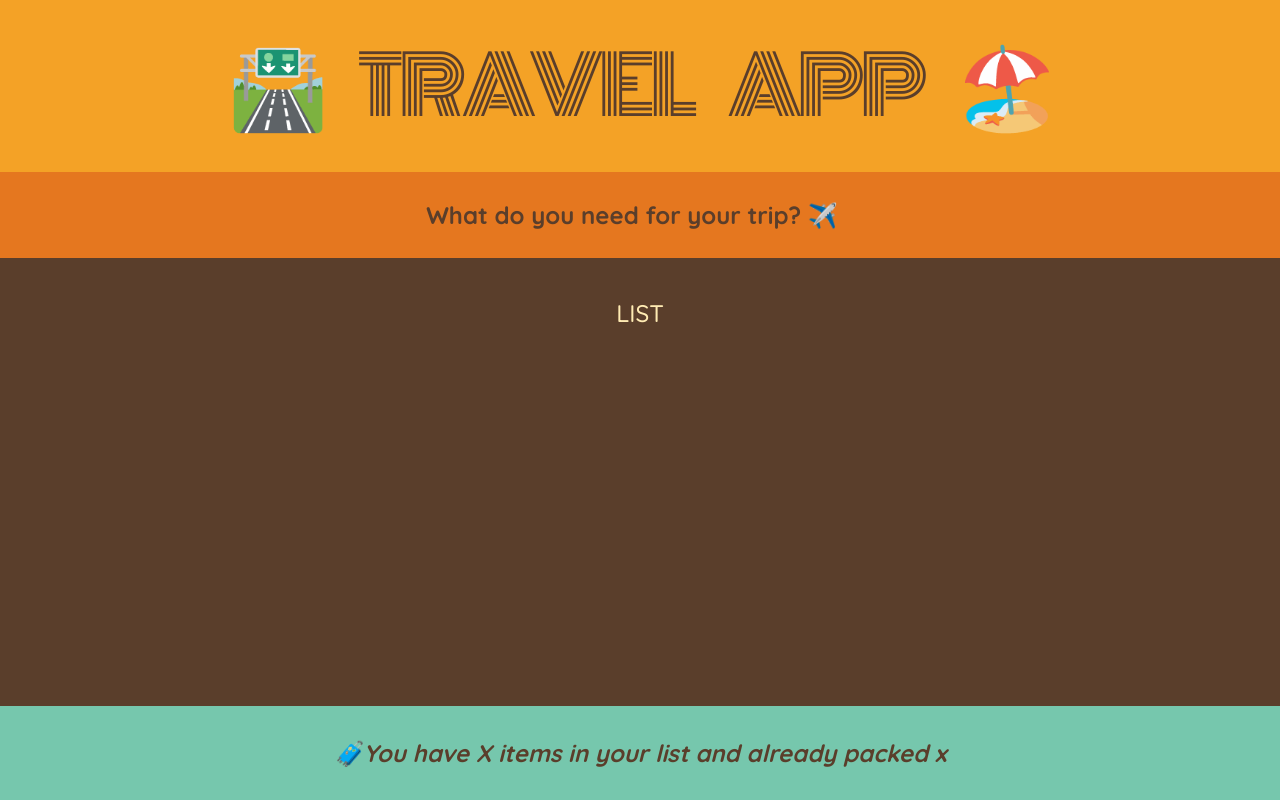
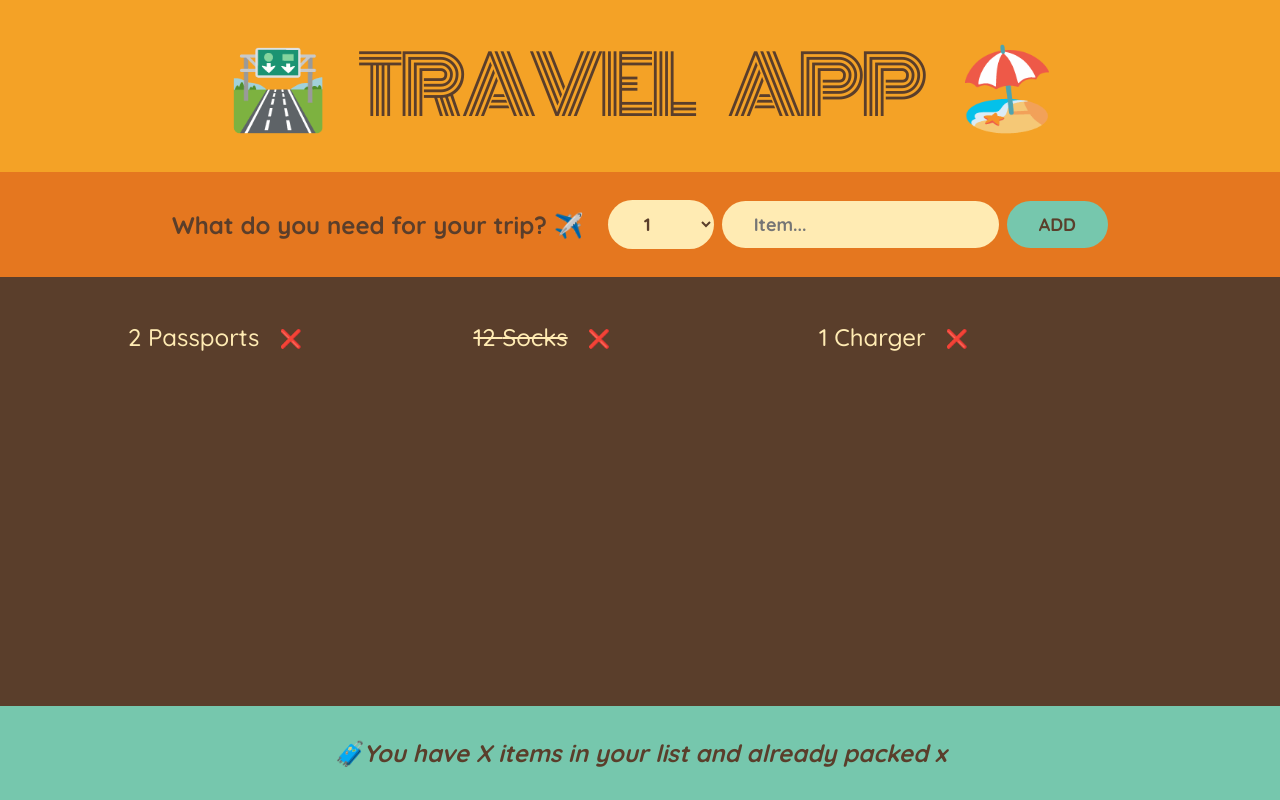
Before and after one commit to mdxramos64136/travel-list-react, a React (Create React App) app: page / in a window 1280 px wide. Built offline with nearby package versions, Linux system fonts and the light colour scheme.

Commit message:
building a form

```diff
--- a/src/App.js
+++ b/src/App.js
@@ -1,3 +1,9 @@
+const initialItems = [
+  { id: 1, description: "Passports", quantity: 2, packed: false },
+  { id: 2, description: "Socks", quantity: 12, packed: true },
+  { id: 3, description: "Charger", quantity: 1, packed: false },
+];
+/****************************************************************** */
 export default function App() {
   return (
     <div className="app">
@@ -8,24 +14,69 @@ export default function App() {
     </div>
   );
 }
-
+/******************************************************************** */
 // Shortcut to the emoji list Wid + .
 function Logo() {
   return <h1>🛣️ Travel App 🏖️</h1>;
 }
-
+/******************************************************************** */
 function Form() {
+  //When you click on add button, tha page auto-reload. To avoid that , use e.preventDefault();
+  function handleSubmit(e) {
+    e.preventDefault();
+  }
   return (
-    <div className="add-form">
+    <form
+      className="add-form"
+      onSubmit={handleSubmit}>
       <h3>What do you need for your trip? ✈️ </h3>
+      <select>
+        {Array.from({ length: 20 }, (_, i) => i + 1).map((num) => (
+          <option
+            value={num}
+            key={num}>
+            {num}
+          </option>
+        ))}
+      </select>
+      <input
+        type="text"
+        placeholder="Item..."
+      />
+      <button>Add</button>
+    </form>
+  );
+}
+/******************************************************************** */
+function PackingList() {
+  return (
+    <div className="list">
+      <ul>
+        {initialItems.map((itemArr) => (
+          <Item
+            itemProp={itemArr}
+            key={itemArr.id}
+          />
+        ))}
+      </ul>
     </div>
   );
 }
-
-function PackingList() {
-  return <div className="list">LIST</div>;
+/******************************************************************** */
+//Using conditional operator to apply some style. If the item is packed(true),
+// then it will appear crossed out
+function Item({ itemProp }) {
+  return (
+    <li>
+      <span style={itemProp.packed ? { textDecoration: "line-through" } : {}}>
+        {itemProp.quantity + " "}
+        {itemProp.description}
+      </span>
+      <button>❌</button>
+    </li>
+  );
 }
-
+/******************************************************************** */
 //<em> = enfasize
 function Stats() {
   return (
--- a/src/index.css
+++ b/src/index.css
@@ -102,7 +102,9 @@ input {
 .list ul {
   list-style: none;
   width: 80%;
-  overflow: scroll;
+  overflow: hidden;
+  /*scroll bars will appear only when it's necessary. If you put "scroll", it will appear ALWAYS.
+  Another value: auto*/
 
   display: grid;
   grid-template-columns: repeat(auto-fit, minmax(250px, 1fr));
```
